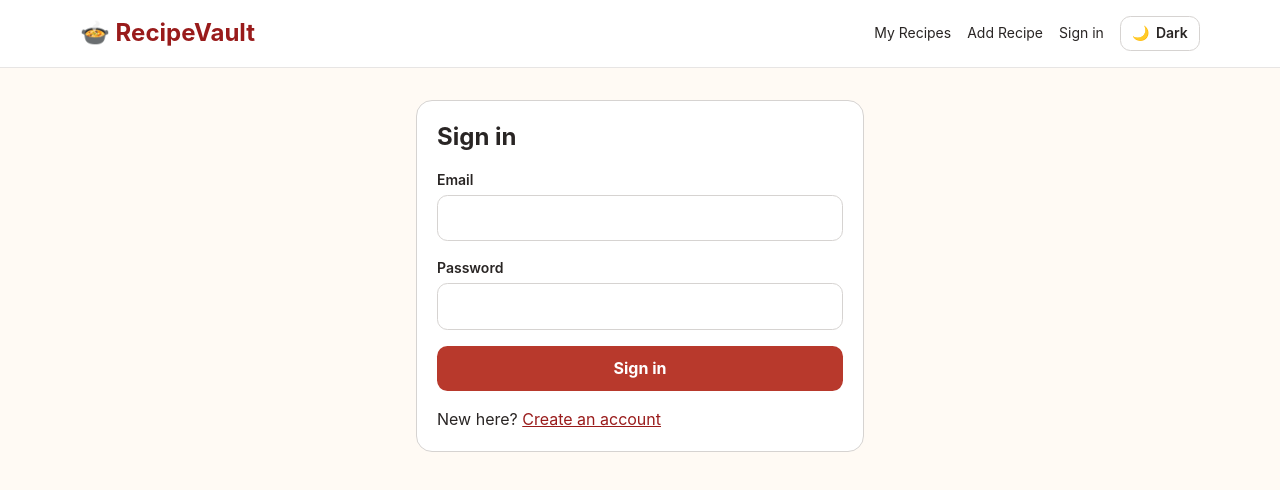
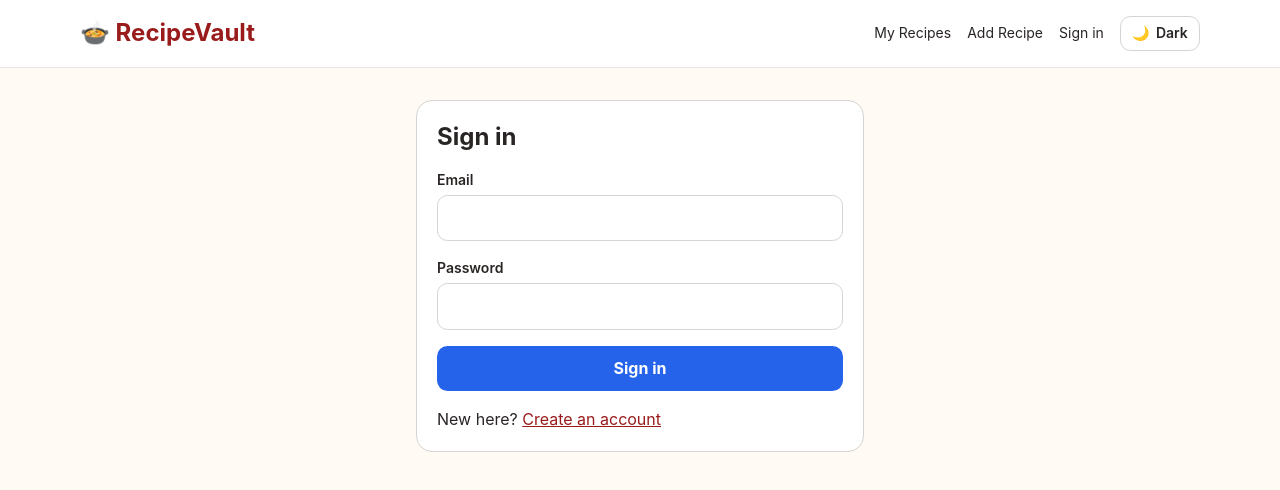
Before and after one commit to kiallacomputers/recipevault, a Nuxt app: page /auth/login in a window 1280 px wide. Shown: the top 490 px of the page. Built offline with nearby package versions, Linux system fonts and the light colour scheme; no server answers.

Commit message:
Add files via upload

```diff
--- a/assets/css/main.css
+++ b/assets/css/main.css
@@ -10,8 +10,8 @@
   --rv-text: #292524;
   --rv-muted: #57534e;
   --rv-border: #d6d3d1;
-  --rv-accent: #b8392c;
-  --rv-accent-text: #7c2d22;
+  --rv-accent: #2563eb;
+  --rv-accent-text: #1d4ed8;
   --rv-error: #b91c1c;
   background: var(--rv-bg);
   color: var(--rv-text);
@@ -24,8 +24,8 @@
   --rv-text: #f2f6ff;
   --rv-muted: #b5c5db;
   --rv-border: #344b69;
-  --rv-accent: #d65a48;
-  --rv-accent-text: #ffb2a6;
+  --rv-accent: #3b82f6;
+  --rv-accent-text: #93c5fd;
   --rv-error: #ffaaaa;
 }
 html, body, #__nuxt { min-height: 100%; background: var(--rv-bg); color: var(--rv-text); }
@@ -74,3 +74,14 @@ label { display: block; font-size: .875rem; font-weight: 600; margin-bottom: .3r
 @media (prefers-reduced-motion: no-preference) {
   body, header, .card, input, textarea, select, .theme-toggle { transition: background-color .18s ease, color .18s ease, border-color .18s ease; }
 }
+
+/* Compatibility for older hard-coded red primary buttons.
+   These selectors deliberately do not change red validation/error text. */
+.bg-red-600, .bg-red-700, .bg-red-800,
+:root[data-theme="dark"] .bg-red-600,
+:root[data-theme="dark"] .bg-red-700,
+:root[data-theme="dark"] .bg-red-800 { background-color: var(--rv-accent) !important; }
+.hover\:bg-red-700:hover, .hover\:bg-red-800:hover { background-color: #1d4ed8 !important; }
+:root[data-theme="dark"] .hover\:bg-red-700:hover,
+:root[data-theme="dark"] .hover\:bg-red-800:hover { background-color: #2563eb !important; }
+:root[data-theme="dark"] .text-red-800 { color: var(--rv-accent-text) !important; }
```
